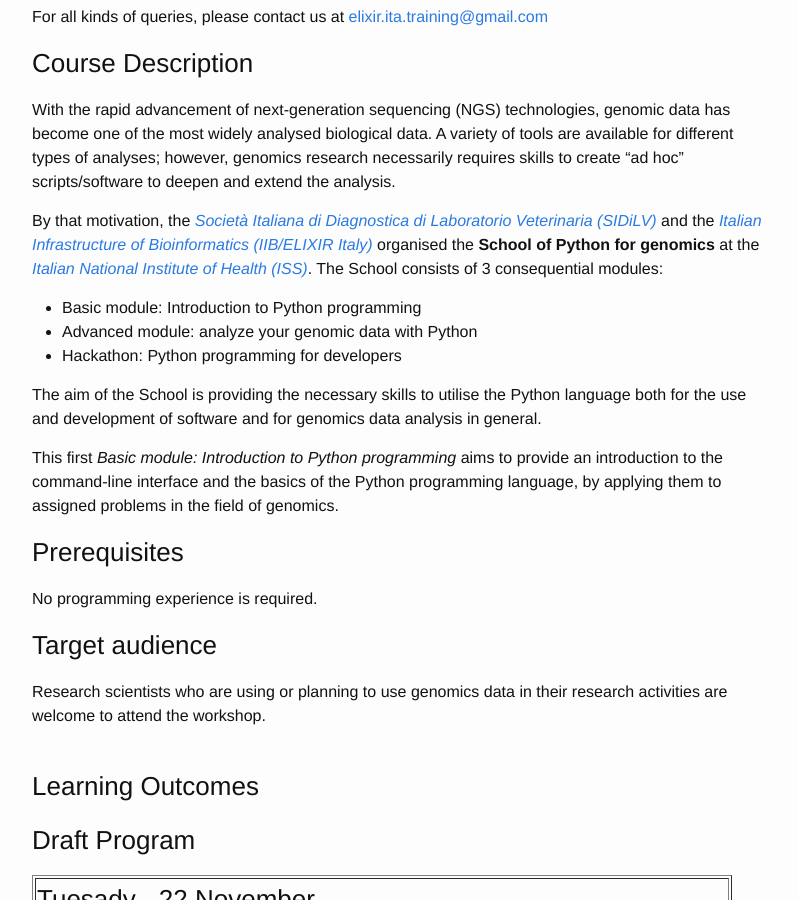
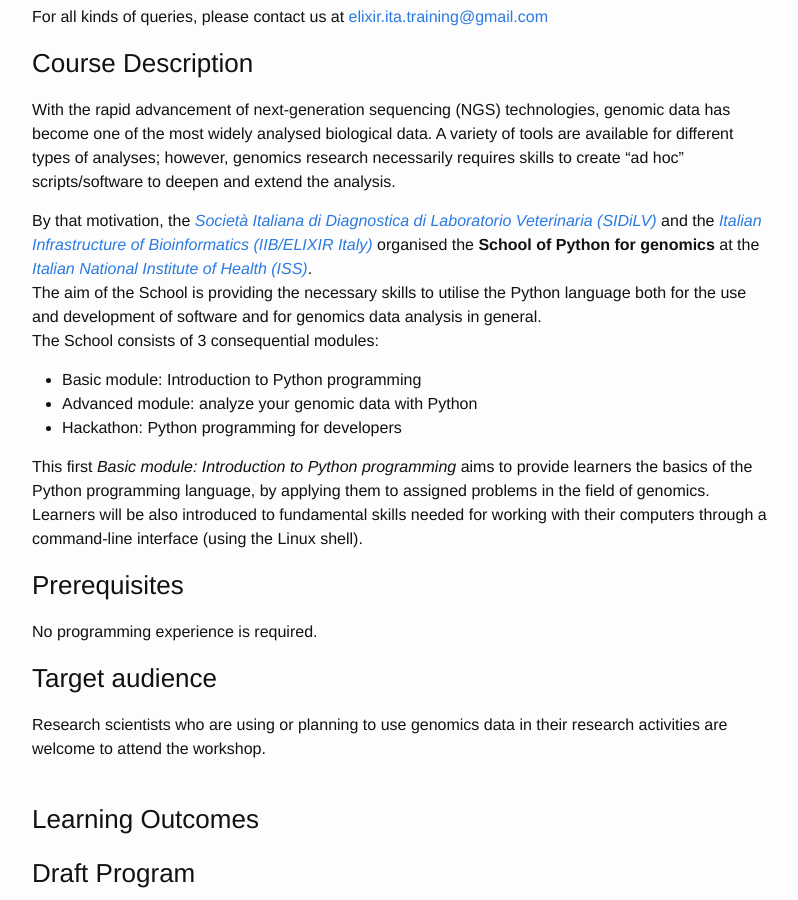
Before and after one commit to ELIXIR-IIB-training/website, a Jekyll site: the page built from _posts/2022-11-22-School_Python_genomics_Basic_module.md, in a window 1280 px wide and 900 px high, scrolled down 1542 px. Shown: the whole window, without its empty margins (238-1036 px from the left). Built offline with Jekyll 4.4.1, drawn with Linux system fonts in a browser that asks for light colours.

Commit message:
Update course description

```diff
--- a/_posts/2022-11-22-School_Python_genomics_Basic_module.md
+++ b/_posts/2022-11-22-School_Python_genomics_Basic_module.md
@@ -81,15 +81,14 @@ For all kinds of queries, please contact us at <elixir.ita.training@gmail.com>
 ### Course Description
 With the rapid advancement of next-generation sequencing (NGS) technologies, genomic data has become one of the most widely analysed biological data. A variety of tools are available for different types of analyses; however, genomics research necessarily requires skills to create "ad hoc" scripts/software to deepen and extend the analysis.
 
-By that motivation, the *[Società Italiana di Diagnostica di Laboratorio Veterinaria (SIDiLV)](https://sidilv.org/)* and the *[Italian Infrastructure of Bioinformatics (IIB/ELIXIR Italy)](https://elixir-italy.org/about/)* organised the **School of Python for genomics** at the *[Italian National Institute of Health (ISS)](https://www.iss.it/en/web/guest/home)*.
-The School consists of 3 consequential modules:
+By that motivation, the *[Società Italiana di Diagnostica di Laboratorio Veterinaria (SIDiLV)](https://sidilv.org/)* and the *[Italian Infrastructure of Bioinformatics (IIB/ELIXIR Italy)](https://elixir-italy.org/about/)* organised the **School of Python for genomics** at the *[Italian National Institute of Health (ISS)](https://www.iss.it/en/web/guest/home)*.<br>
+The aim of the School is providing the necessary skills to utilise the Python language both for the use and development of software and for genomics data analysis in general.<br>
+The School consists of 3 consequential modules:<br>
 - Basic module: Introduction to Python programming
 - Advanced module: analyze your genomic data with Python
 - Hackathon: Python programming for developers
 
-The aim of the School is providing the necessary skills to utilise the Python language both for the use and development of software and for genomics data analysis in general.
-
-This first *Basic module: Introduction to Python programming* aims to provide an introduction to the command-line interface and the basics of the Python programming language, by applying them to assigned problems in the field of genomics.
+This first *Basic module: Introduction to Python programming* aims to provide learners the basics of the Python programming language, by applying them to assigned problems in the field of genomics. Learners will be also introduced to fundamental skills needed for working with their computers through a command-line interface (using the Linux shell).
 <br>
 
 ### Prerequisites
```
